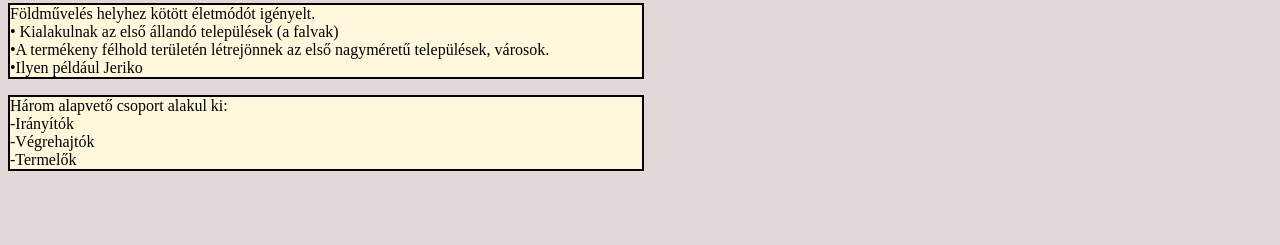
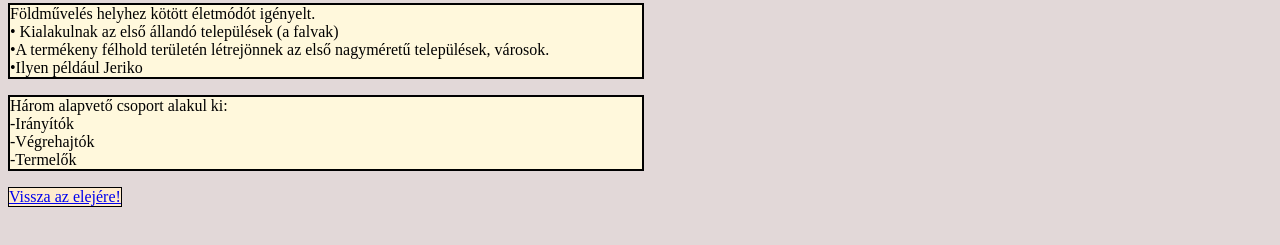
Before and after one commit to TrencsanszkyPatrik/tortenelem, a plain HTML site: page 8.html in a window 1280 px wide. Shown: the part 81-326 px from the top of the page. Drawn offline with Linux system fonts and the light colour scheme.

Commit message:
Update 8.html

```diff
--- a/8.html
+++ b/8.html
@@ -17,6 +17,12 @@
 
     <p class="tartalom">Három alapvető csoport alakul ki:<br> -Irányítók <br> -Végrehajtók <br> -Termelők
     </p>
+
+
+    <div class="kovetkezo">
+        <a href="index.html">Vissza az elejére!</a>
+    </div>
+
 </body>
 
 </html>
```
